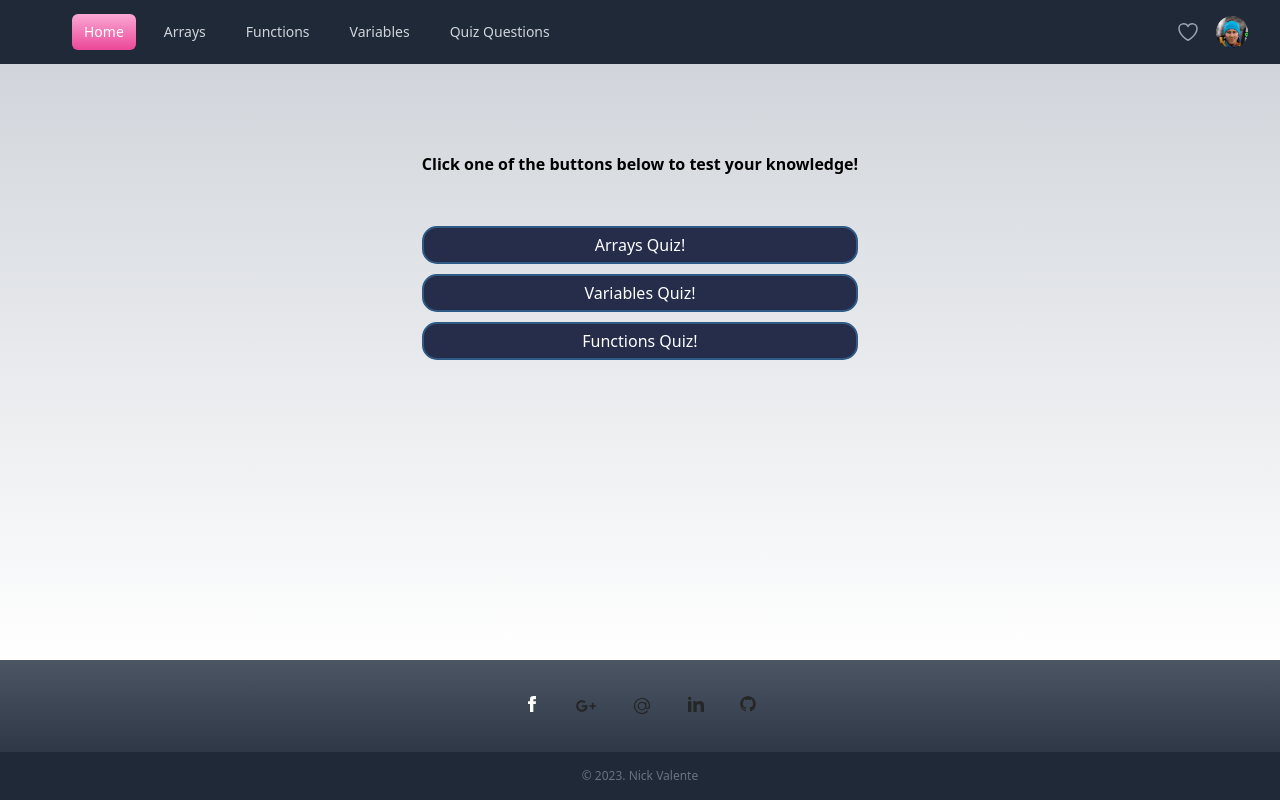
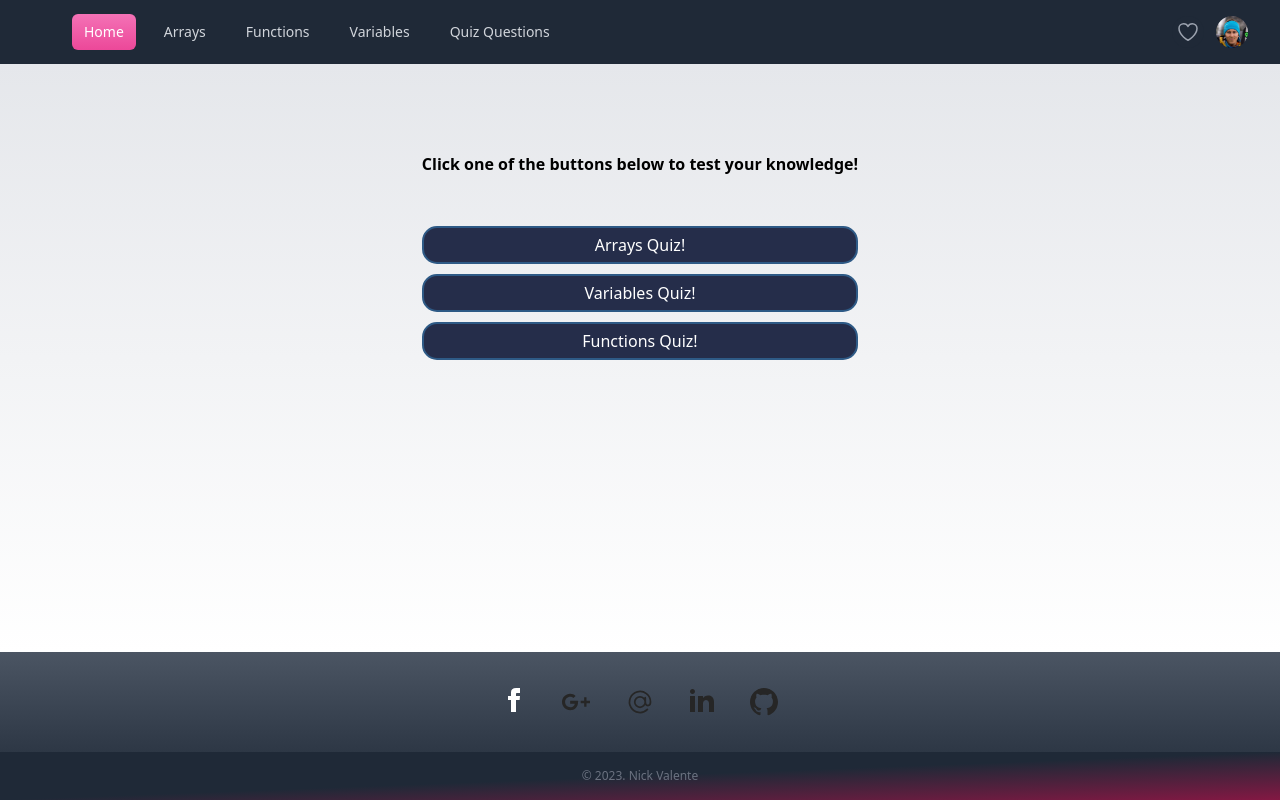
Before and after one commit to Ice-and-Rock/TypeScript_SQL_Quiz, a React (Create React App) app in the folder Javascript_Quiz_App/client/: page /quiz-questions in a window 1280 px wide. Built offline with nearby package versions, Linux system fonts and the light colour scheme.

Commit message:
added colour gradient again, to avoid block colours

```diff
--- a/Javascript_Quiz_App/client/src/components/App.tsx
+++ b/Javascript_Quiz_App/client/src/components/App.tsx
@@ -17,7 +17,7 @@ function App() {
     <Router>
       <div className="flex flex-col min-h-screen">
         <Navbar />
-        <div className="flex-grow bg-gradient-to-b from-gray-300 to-white">
+        <div className="flex-grow bg-gradient-to-b from-gray-200 to-white">
           <Routes>
             <Route path="/" element={<Home />} />
             <Route path="/arrays" element={<Arrays />} />
--- a/Javascript_Quiz_App/client/src/components/Footer.tsx
+++ b/Javascript_Quiz_App/client/src/components/Footer.tsx
@@ -21,7 +21,7 @@ export default function Footer() {
           >
             <svg
               xmlns="http://www.w3.org/2000/svg"
-              className="h-4 w-4 hover:bg-blue-500 hover:text-white"
+              className="h-4 w-4 hover:bg-blue-500 hover:text-white sm:h-6 sm:w-6"
               fill="currentColor"
               viewBox="0 0 24 24"
             >
@@ -34,7 +34,7 @@ export default function Footer() {
           >
             <svg
               xmlns="http://www.w3.org/2000/svg"
-              className="h-5 w-5 hover:bg-red-500 hover:text-white rounded-xl"
+              className="h-5 w-5 hover:bg-red-500 hover:text-white rounded-xl sm:h-7 sm:w-7"
               fill="currentColor"
               viewBox="0 0 24 24"
             >
@@ -56,7 +56,7 @@ export default function Footer() {
               viewBox="0 0 24 24"
               stroke-width="1.5"
               stroke="currentColor"
-              className="w-5 h-5 hover:bg-pink-500 hover:text-white rounded-xl"
+              className="w-5 h-5 hover:bg-pink-500 hover:text-white rounded-xl sm:h-7 sm:w-7"
             >
               <path
                 stroke-linecap="round"
@@ -70,7 +70,7 @@ export default function Footer() {
           >
             <svg
               xmlns="http://www.w3.org/2000/svg"
-              className="h-4 w-4 hover:bg-blue-500 hover:text-white"
+              className="h-4 w-4 hover:bg-blue-500 hover:text-white sm:h-6 sm:w-6"
               fill="currentColor"
               viewBox="0 0 24 24"
             >
@@ -83,7 +83,7 @@ export default function Footer() {
           >
             <svg
               xmlns="http://www.w3.org/2000/svg"
-              className="h-4 w-4 hover:bg-green-500 hover:text-white rounded-xl"
+              className="h-4 w-4 hover:bg-green-700 hover:text-white rounded-xl sm:h-7 sm:w-7"
               fill="currentColor"
               viewBox="0 0 24 24"
             >
@@ -93,7 +93,7 @@ export default function Footer() {
         </div>
       </div>
 
-      <div className="bg-gray-800 text-xs p-2 sm:p-4 text-center text-gray-500 ">
+      <div className="bg-gradient-to-br from-gray-800 via-gray-800 to-pink-900 text-xs p-2 sm:p-4 text-center text-gray-500 ">
         © 2023. Nick Valente
       </div>
     </footer>
--- a/Javascript_Quiz_App/client/src/components/Navbar.tsx
+++ b/Javascript_Quiz_App/client/src/components/Navbar.tsx
@@ -87,7 +87,7 @@ export default function Navbar() {
                             onClick={() => handleNavItemClick(item)}
                             className={classNames(
                               item.current
-                                ? "bg-gradient-to-b from-pink-300 to-pink-500 text-white"
+                                ? "bg-gradient-to-b from-pink-400 to-pink-500 text-white"
                                 : "text-gray-300 hover:bg-gray-700 hover:text-white",
                               "rounded-md px-3 py-2 text-sm font-medium"
                             )}
```
